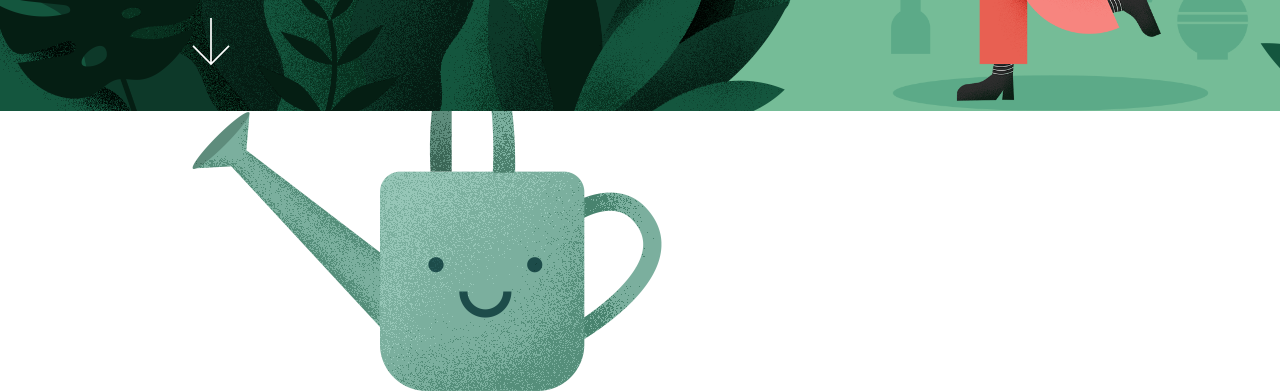
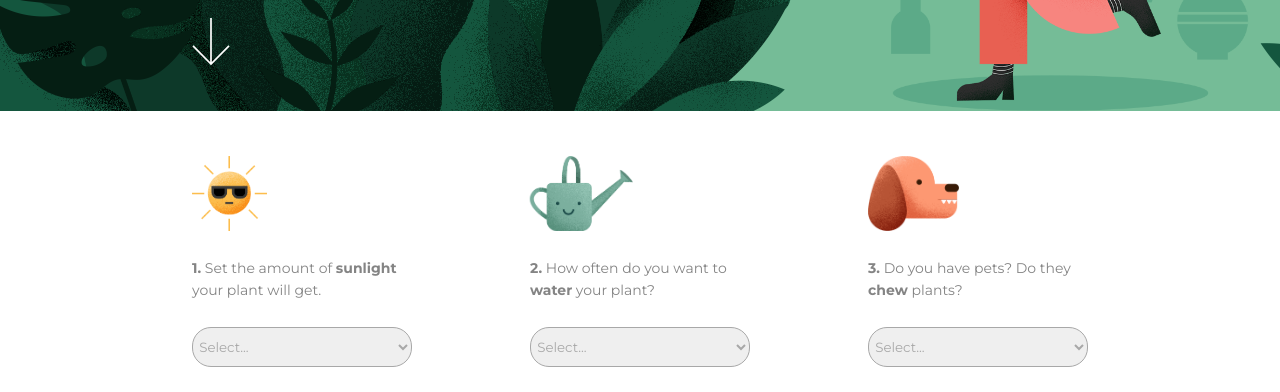
Before and after one commit to rmachado-dev/basic-test-boilerplate, a website built with Parcel: page index.html in a window 1280 px wide. Shown: the part 389-781 px from the top of the page. Built offline with nearby package versions, Linux system fonts and the light colour scheme.

Commit message:
regras para seção main

```diff
--- a/index.scss
+++ b/index.scss
@@ -1,66 +1,112 @@
+// reset e fonte padrão
 * {
-  margin: 0;
-  padding: 0;
+  margin     : 0;
+  padding    : 0;
+  font-family: "Montserrat", sans-serif;
 }
 
+// scroll suave para a página
 html {
   scroll-behavior: smooth;
 }
 
-body {
-  font-family: "Montserrat", sans-serif;
-  background-color: #fff;
-}
-
+// regras para o header
 .header {
-  position: absolute;
-  height: 500px;
-  width: 100%;
+  position        : relative;
+  height          : 500px;
+  width           : auto;
   background-color: #75bc97;
 }
 
+// background do header
 .bg-header {
-  display: flex;
+  display        : flex;
   justify-content: space-between;
-  align-items: center;
+  align-items    : center;
 }
 
+// setando a altura das imagens do header
 .bg-header img {
   max-height: 500px;
 }
 
+// regras para logo
 .logo {
-  position: absolute;
+  position  : absolute;
   margin-top: 57px;
 }
 
-.seta{
-    position: absolute;
-    top: 407px;
+// posição da seta (âncora)
+.seta {
+  position: absolute;
+  top     : 407px;
 }
 
+// regra de espaçamento do container
 .container {
-  padding-left: 15%;
+  padding-left : 15%;
   padding-right: 15%;
 }
 
+// setando o box do título
 .header-title {
-    position: absolute;
-    width: 300px;
-    height: 252px;
-    margin-top: 124px;
+  position  : absolute;
+  width     : 300px;
+  height    : 252px;
+  margin-top: 124px;
 }
 
-.header-title h1{
-    position: absolute;
-    font-size: 80px;
-    line-height: 86px;
-    font-weight: 700;
-    color: #fff;
+// estilo do título
+.header-title h1 {
+  position   : absolute;
+  font-size  : 80px;
+  line-height: 86px;
+  font-weight: 700;
+  color      : #fff;
 }
 
-.responsive {
-  // max-width: 100%;
-  // height: auto;
-  // display: block;
+// setando o box e alinhamento do main
+.main {
+  position       : relative;
+  min-height     : 300px;
+  display        : flex;
+  justify-content: space-between;
 }
+
+// setando o box das options
+.option {
+  position: relative;
+  width   : 220px;
+  height  : auto;
+  padding : 5% 0 5% 0;
+  color   : #848484;
+}
+
+// regra das imagens das options
+.option img {
+  height: 75px;
+}
+
+// utilitario de inversão para imagens
+.inverter {
+  transform: matrix(-1, 0, 0, 1, 0, 0);
+}
+
+// estilo do texto das options
+.option p {
+  margin     : 10% 0 10%;
+  font-size  : 14px;
+  line-height: 22px;
+}
+
+// estilo dos selects das options
+.option select {
+  margin-top   : 2%;
+  min-width    : 220px;
+  min-height   : 40px;
+  border       : 1px solid #A8A8A8;
+  box-sizing   : border-box;
+  border-radius: 19px;
+  color        : #A8A8A8;
+  padding-left : 1%;
+}
```
